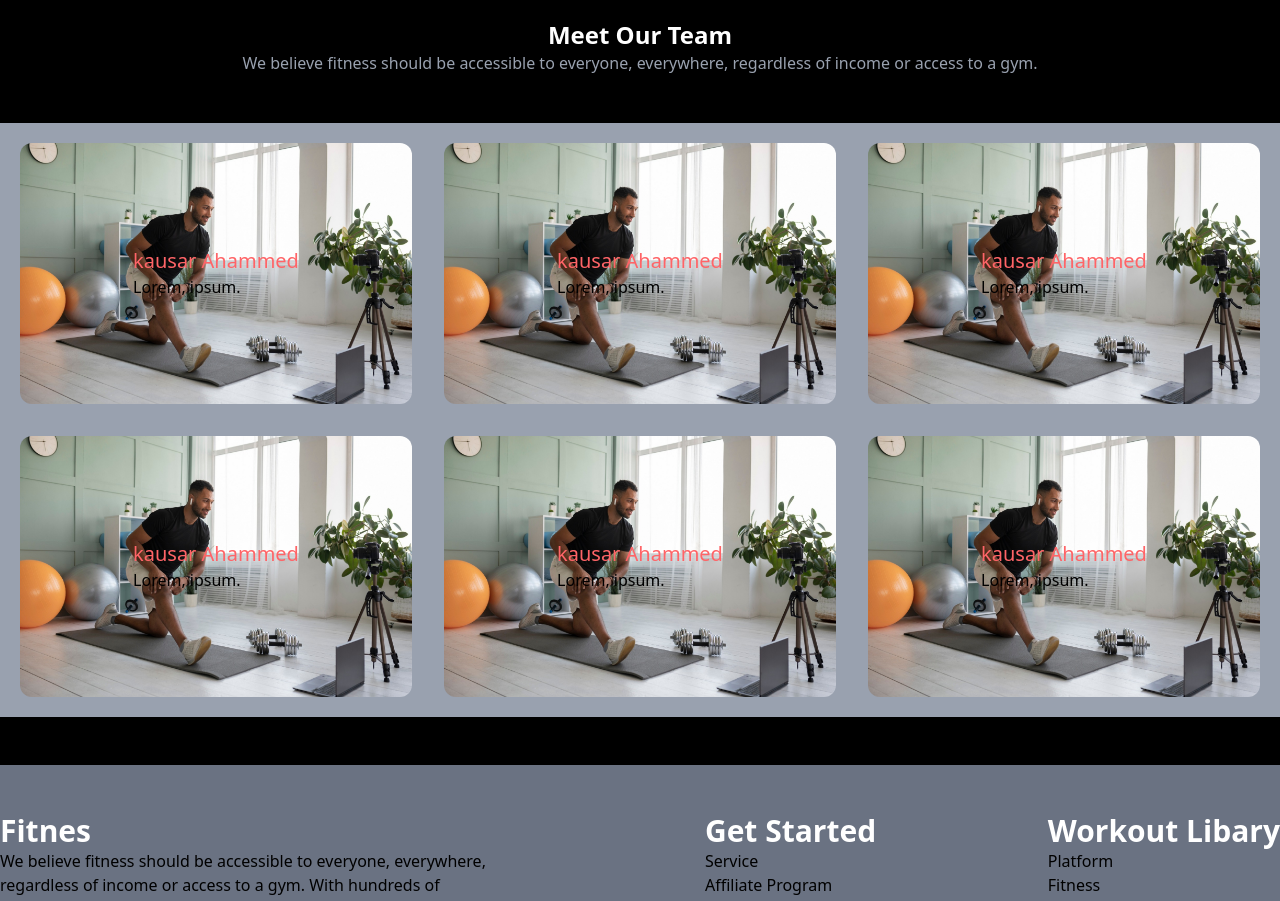
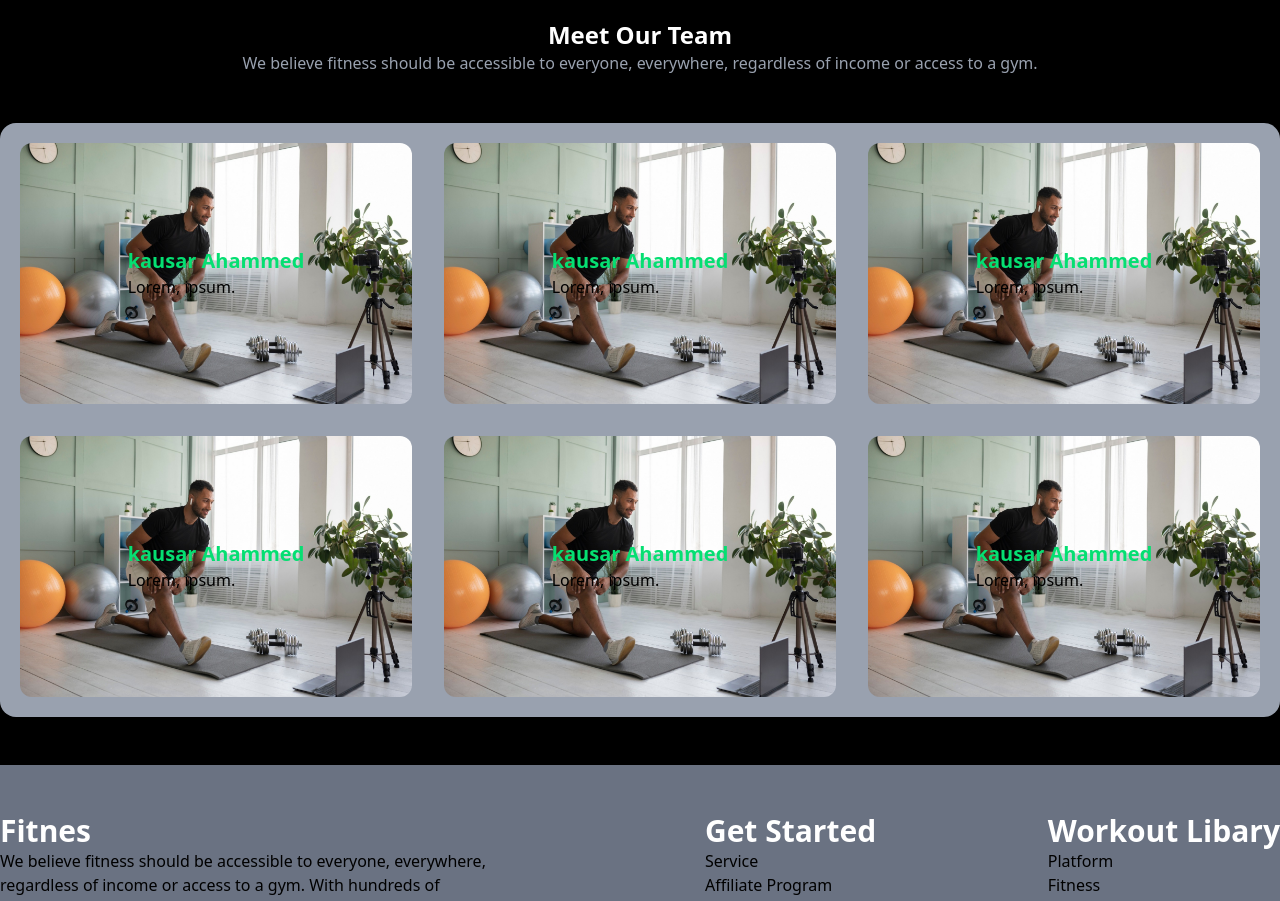
Before and after one commit to codeWithKausar43/Fitnes, a React (Vite) app: page / in a window 1280 px wide. Shown: the part 2540-3441 px from the top of the page. Built offline with nearby package versions, Linux system fonts and the light colour scheme.

Commit message:
meet out section update content

```diff
--- a/src/components/Team.jsx
+++ b/src/components/Team.jsx
@@ -9,46 +9,47 @@ const Team = () => {
           regardless of income or access to a gym.
         </p>
       </div>
-      <div className="bg-gray-400 grid grid-cols-3 gap-8 p-5">
+      <div className="bg-gray-400 grid grid-cols-3 gap-8 p-5  rounded-2xl">
         <div className="relative flex flex-col inset-0 justify-center items-center">
             <img className="rounded-xl" src={image1} alt="" />
             <div className="absolute">
-                <h3 className="text-xl text-red-400">kausar Ahammed</h3>
+                <h3 className="text-xl text-green-400 font-bold ">kausar Ahammed</h3>
+
                 <p className="">Lorem, ipsum.</p>
             </div>
         </div>
      <div className="relative flex flex-col inset-0 justify-center items-center">
             <img className="rounded-xl" src={image1} alt="" />
             <div className="absolute">
-                <h3 className="text-xl text-red-400">kausar Ahammed</h3>
+                <h3 className="text-xl text-green-400 font-bold ">kausar Ahammed</h3>
                 <p className="">Lorem, ipsum.</p>
             </div>
         </div>
         <div className="relative flex flex-col inset-0 justify-center items-center">
             <img className="rounded-xl" src={image1} alt="" />
             <div className="absolute">
-                <h3 className="text-xl text-red-400">kausar Ahammed</h3>
+                <h3 className="text-xl text-green-400 font-bold ">kausar Ahammed</h3>
                 <p className="">Lorem, ipsum.</p>
             </div>
         </div>
         <div className="relative flex flex-col inset-0 justify-center items-center">
             <img className="rounded-xl" src={image1} alt="" />
             <div className="absolute">
-                <h3 className="text-xl text-red-400">kausar Ahammed</h3>
+                <h3 className="text-xl text-green-400 font-bold ">kausar Ahammed</h3>
                 <p className="">Lorem, ipsum.</p>
             </div>
         </div>
         <div className="relative flex flex-col inset-0 justify-center items-center">
             <img className="rounded-xl" src={image1} alt="" />
             <div className="absolute">
-                <h3 className="text-xl text-red-400">kausar Ahammed</h3>
+                <h3 className="text-xl text-green-400 font-bold ">kausar Ahammed</h3>
                 <p className="">Lorem, ipsum.</p>
             </div>
         </div>
         <div className="relative flex flex-col inset-0 justify-center items-center">
             <img className="rounded-xl" src={image1} alt="" />
             <div className="absolute">
-                <h3 className="text-xl text-red-400">kausar Ahammed</h3>
+                <h3 className="text-xl text-green-400 font-bold ">kausar Ahammed</h3>
                 <p className="">Lorem, ipsum.</p>
             </div>
         </div>
```
